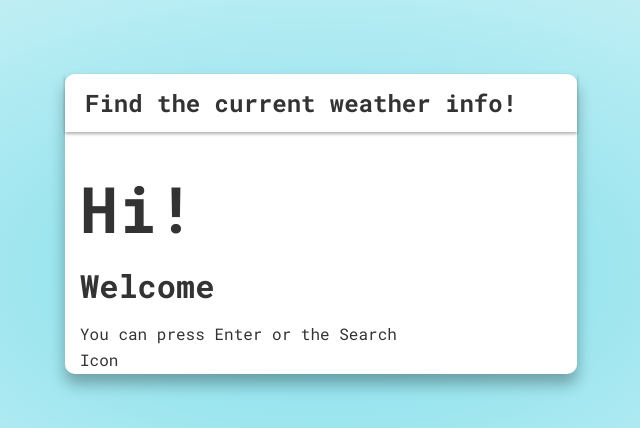
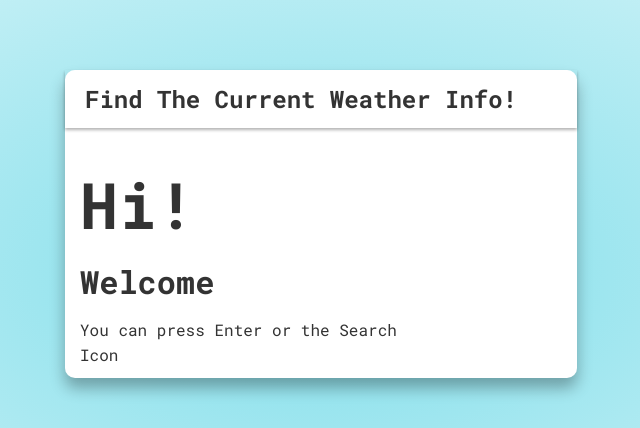
Before and after one commit to KristijanTuric/odin-weather-app, a website built with webpack: page src/template.html in a window 1280 px wide. Shown: the part 176-604 px from the top of the page, 319-959 px from the left. Built offline with nearby package versions, Linux system fonts and the light colour scheme; some icons are missing.

Commit message:
Update style.css

```diff
--- a/src/style.css
+++ b/src/style.css
@@ -164,7 +164,7 @@ input:checked + .slider:before {
     display: flex;
     flex-direction: column;
     width: 40vw;
-    height: 300px;
+    height: auto;
     background: #fff; /* White card background */
     box-shadow: 0 10px 15px rgba(0, 0, 0, 0.3), inset 0 5px 10px rgba(255, 255, 255, 0.5);
     border-radius: 10px;
@@ -178,14 +178,15 @@ input:checked + .slider:before {
     font-size: x-large;
     margin-bottom: 10px;
     padding: 10px 0px 10px 20px;
-    box-shadow: 0 2px 3px rgba(0, 0, 0, 0.3)
+    box-shadow: 0 2px 3px rgba(0, 0, 0, 0.3);
+    text-transform: capitalize;
 }
 
 #weatherCardInfoContainer {
     display: flex;
     justify-content: space-between;
     align-items: center;
-    padding: 15px 15px 5px 15px;
+    padding: 15px 15px 10px 15px;
 }
 
 #weatherCardTemperature {
```
